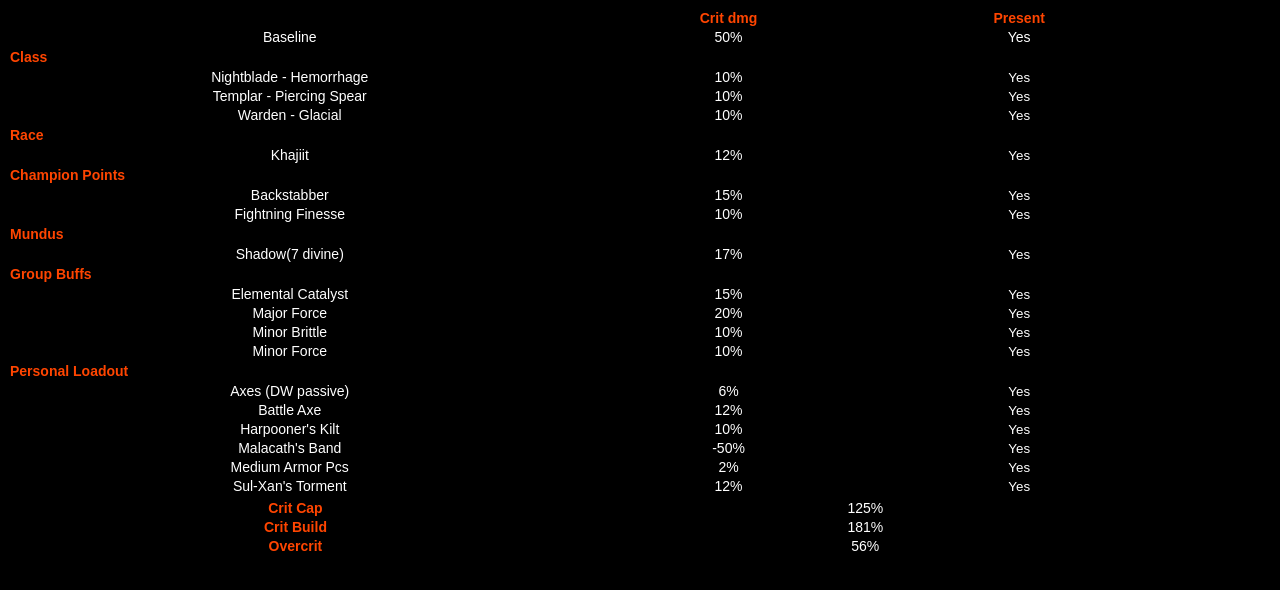
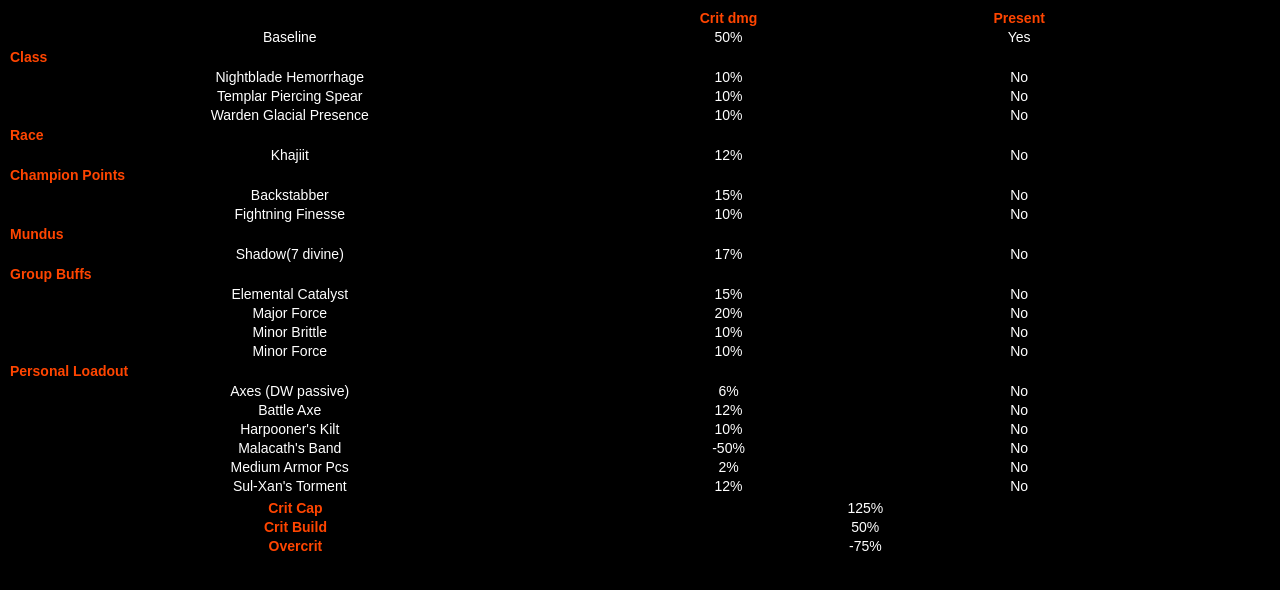
Before and after one commit to djmorosini/critcalc, a plain HTML site: page index.html in a window 1280 px wide. Drawn offline with Linux system fonts and the light colour scheme.

Commit message:
defalut no

```diff
--- a/critcalc.css
+++ b/critcalc.css
@@ -19,6 +19,7 @@ table, td, th {
 td select {
   border: none;
   -webkit-appearance: none;
+  font-size: 14px;
 }
 
 h4 {
--- a/index.html
+++ b/index.html
@@ -35,19 +35,19 @@
       <col span="1" style="width: 23%;">
     </colgroup>
     <tr>
-      <td>Nightblade - Hemorrhage</td>
+      <td>Nightblade Hemorrhage</td>
       <td>10%</td>
-      <td><select id="select1" onchange="updateCrit()"><option>Yes</option><option>No</option></select></td>
+      <td><select id="select1" onchange="updateCrit()"><option>Yes</option><option selected="selected">No</option></select></td>
     </tr>
     <tr>
-      <td>Templar - Piercing Spear</td>
+      <td>Templar Piercing Spear</td>
       <td>10%</td>
-      <td><select id="select2" onchange="updateCrit()"><option>Yes</option><option>No</option></select></td>
+      <td><select id="select2" onchange="updateCrit()"><option>Yes</option><option selected="selected">No</option></select></td>
     </tr>
     <tr>
-      <td>Warden - Glacial</td>
+      <td>Warden Glacial Presence</td>
       <td>10%</td>
-      <td><select id="select3" onchange="updateCrit()"><option>Yes</option><option>No</option></select></td>
+      <td><select id="select3" onchange="updateCrit()"><option>Yes</option><option selected="selected">No</option></select></td>
     </tr>
   </table>
   <h4>Race</h4>
@@ -60,7 +60,7 @@
     <tr>
       <td>Khajiit</td>
       <td>12%</td>
-      <td><select id="select4" onchange="updateCrit()"><option>Yes</option><option>No</option></select></td>
+      <td><select id="select4" onchange="updateCrit()"><option>Yes</option><option selected="selected">No</option></select></td>
     </tr>
   </table>
   <h4>Champion Points</h4>
@@ -73,12 +73,12 @@
     <tr>
       <td>Backstabber</td>
       <td>15%</td>
-      <td><select id="select5" onchange="updateCrit()"><option>Yes</option><option>No</option></select></td>
+      <td><select id="select5" onchange="updateCrit()"><option>Yes</option><option selected="selected">No</option></select></td>
     </tr>
     <tr>
       <td>Fightning Finesse</td>
       <td>10%</td>
-      <td><select id="select6" onchange="updateCrit()"><option>Yes</option><option>No</option></select></td>
+      <td><select id="select6" onchange="updateCrit()"><option>Yes</option><option selected="selected">No</option></select></td>
     </tr>
   </table>
   <h4>Mundus</h4>
@@ -91,7 +91,7 @@
     <tr>
       <td>Shadow(7 divine)</td>
       <td>17%</td>
-      <td><select id="select7" onchange="updateCrit()"><option>Yes</option><option>No</option></select></td>
+      <td><select id="select7" onchange="updateCrit()"><option>Yes</option><option selected="selected">No</option></select></td>
     </tr>
   </table>
   <h4>Group Buffs</h4>
@@ -104,22 +104,22 @@
     <tr>
       <td>Elemental Catalyst</td>
       <td>15%</td>
-      <td><select id="select8" onchange="updateCrit()"><option>Yes</option><option>No</option></select></td>
+      <td><select id="select8" onchange="updateCrit()"><option>Yes</option><option selected="selected">No</option></select></td>
     </tr>
     <tr>
       <td>Major Force</td>
       <td>20%</td>
-      <td><select id="select9" onchange="updateCrit()"><option>Yes</option><option>No</option></select></td>
+      <td><select id="select9" onchange="updateCrit()"><option>Yes</option><option selected="selected">No</option></select></td>
     </tr>
     <tr>
       <td>Minor Brittle</td>
       <td>10%</td>
-      <td><select id="select10" onchange="updateCrit()"><option>Yes</option><option>No</option></select></td>
+      <td><select id="select10" onchange="updateCrit()"><option>Yes</option><option selected="selected">No</option></select></td>
     </tr>
     <tr>
       <td>Minor Force</td>
       <td>10%</td>
-      <td><select id="select11" onchange="updateCrit()"><option>Yes</option><option>No</option></select></td>
+      <td><select id="select11" onchange="updateCrit()"><option>Yes</option><option selected="selected">No</option></select></td>
     </tr>
   </table>
   <h4>Personal Loadout</h4>
@@ -132,32 +132,32 @@
     <tr>
       <td>Axes (DW passive)</td>
       <td>6%</td>
-      <td><select id="select12" onchange="updateCrit()"><option>Yes</option><option>No</option></select></td>
+      <td><select id="select12" onchange="updateCrit()"><option>Yes</option><option selected="selected">No</option></select></td>
     </tr>
     <tr>
       <td>Battle Axe</td>
       <td>12%</td>
-      <td><select id="select13" onchange="updateCrit()"><option>Yes</option><option>No</option></select></td>
+      <td><select id="select13" onchange="updateCrit()"><option>Yes</option><option selected="selected">No</option></select></td>
     </tr>
     <tr>
       <td>Harpooner's Kilt</td>
       <td>10%</td>
-      <td><select id="select14" onchange="updateCrit()"><option>Yes</option><option>No</option></select></td>
+      <td><select id="select14" onchange="updateCrit()"><option>Yes</option><option selected="selected">No</option></select></td>
     </tr>
     <tr>
       <td>Malacath's Band</td>
       <td>-50%</td>
-      <td><select id="select15" onchange="updateCrit()"><option>Yes</option><option>No</option></select></td>
+      <td><select id="select15" onchange="updateCrit()"><option>Yes</option><option selected="selected">No</option></select></td>
     </tr>
     <tr>
       <td>Medium Armor Pcs</td>
       <td>2%</td>
-      <td><select id="select16" onchange="updateCrit()"><option>Yes</option><option>No</option></select></td>
+      <td><select id="select16" onchange="updateCrit()"><option>Yes</option><option selected="selected">No</option></select></td>
     </tr>
     <tr>
       <td>Sul-Xan's Torment</td>
       <td>12%</td>
-      <td><select id="select17" onchange="updateCrit()"><option>Yes</option><option>No</option></select></td>
+      <td><select id="select17" onchange="updateCrit()"><option>Yes</option><option selected="selected">No</option></select></td>
     </tr>
   </table>
   <table>
```
